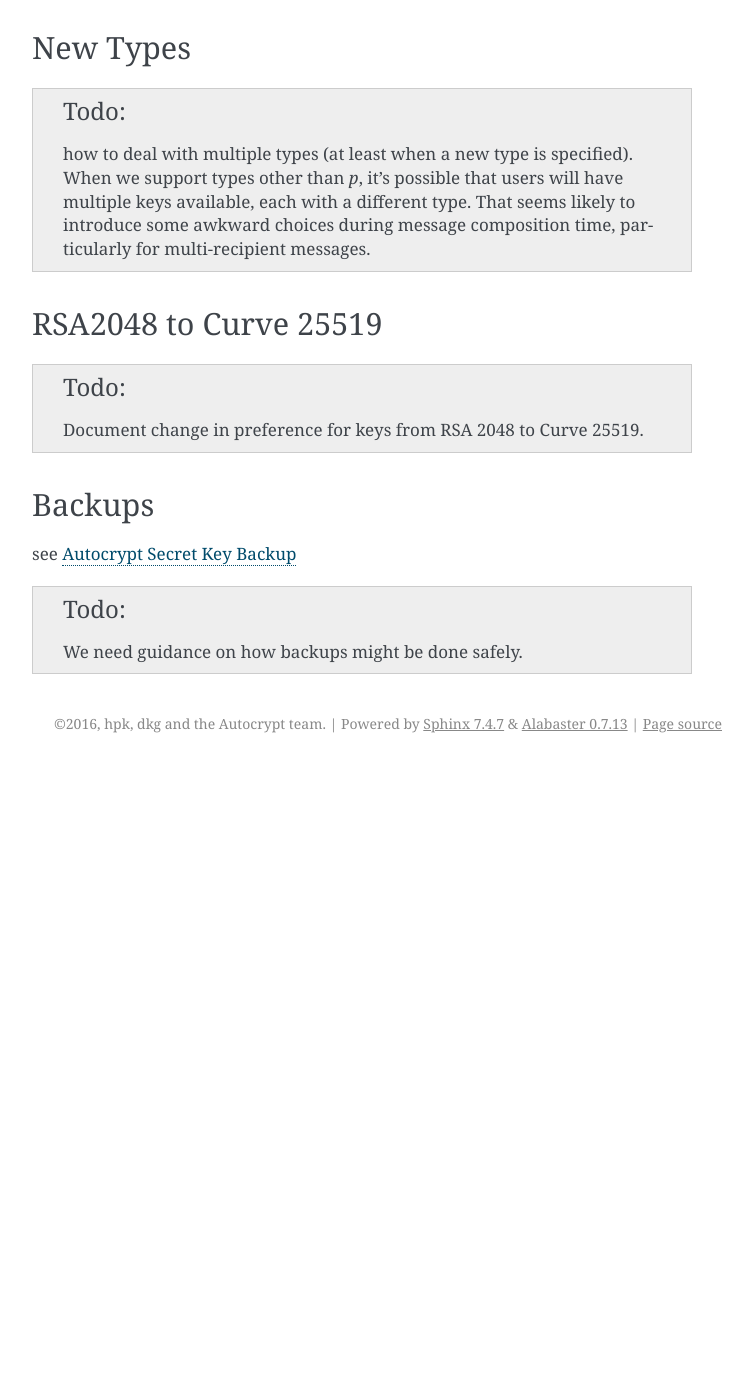
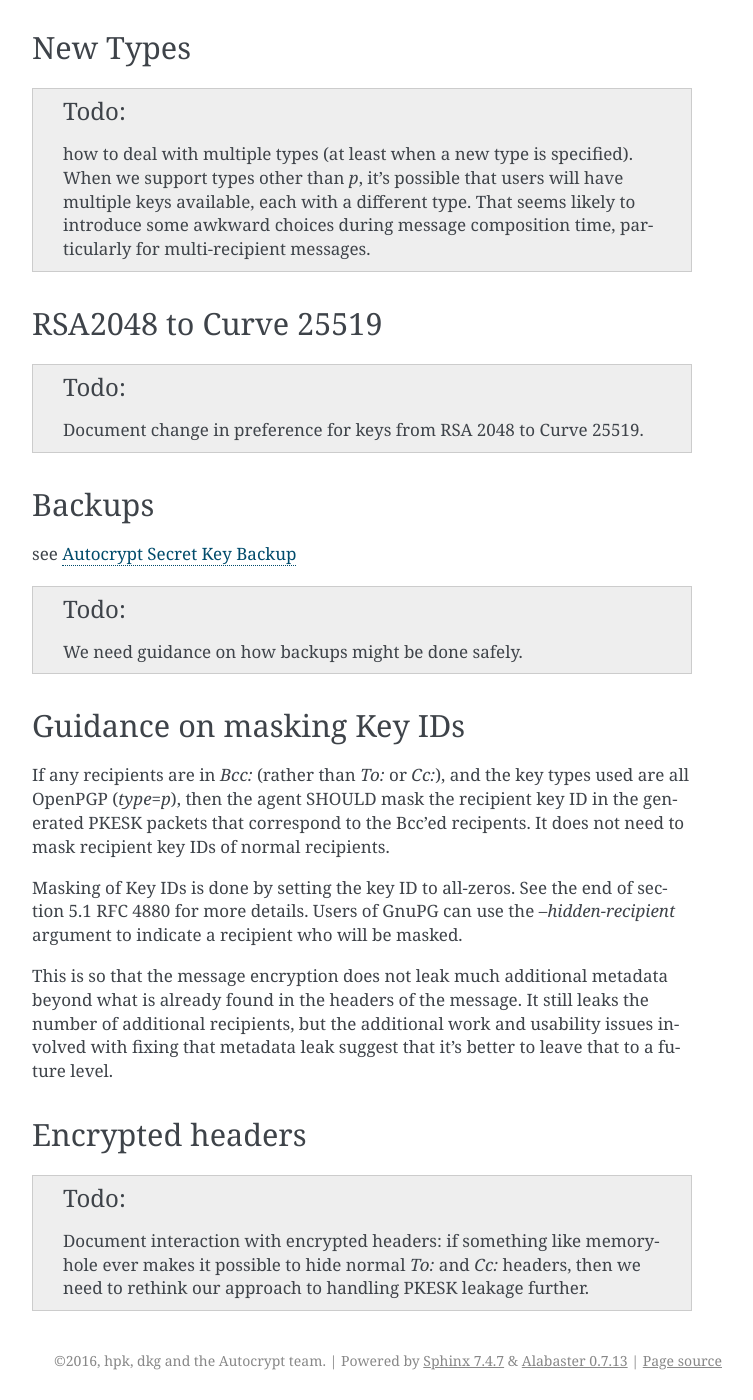
Before and after one commit to autocrypt/autocrypt, a Sphinx documentation site: the page built from doc/next-steps.rst, in a window 1280 px wide and 1400 px high, scrolled down 855 px. Shown: the whole window, without its empty margins (388-1141 px from the left). Built offline with Sphinx 7.4.7, drawn with Linux system fonts in a browser that asks for light colours; pages that are not in the unit, such as notebooks, are missing from menus; before the commit the page ends 1618 px from its top, so only the background shows below that.

Commit message:
clean up one last doc

```diff
--- a/doc/next-steps.rst
+++ b/doc/next-steps.rst
@@ -63,3 +63,35 @@ see :doc:`backup`
 .. todo::
 
    We need guidance on how backups might be done safely.
+
+
+Guidance on masking Key IDs
+---------------------------
+
+If any recipients are in `Bcc:` (rather than `To:` or `Cc:`), and the
+key types used are all OpenPGP (`type=p`), then the agent SHOULD mask
+the recipient key ID in the generated PKESK packets that correspond to
+the Bcc'ed recipents.  It does not need to mask recipient key IDs of
+normal recipients.
+
+Masking of Key IDs is done by setting the key ID to all-zeros.  See
+the end of section 5.1 RFC 4880 for more details.  Users of GnuPG can
+use the `--hidden-recipient` argument to indicate a recipient who will
+be masked.
+
+This is so that the message encryption does not leak much additional
+metadata beyond what is already found in the headers of the message.
+It still leaks the number of additional recipients, but the additional
+work and usability issues involved with fixing that metadata leak
+suggest that it's better to leave that to a future level.
+
+
+Encrypted headers
+-----------------
+
+.. todo::
+
+   Document interaction with encrypted headers: if something like
+   memoryhole ever makes it possible to hide normal `To:` and `Cc:`
+   headers, then we need to rethink our approach to handling PKESK
+   leakage further.
```
Also changed, not shown: doc/index.rst (+0 -9 lines), doc/message-encryption.rst (deleted, +0 -44 lines).
